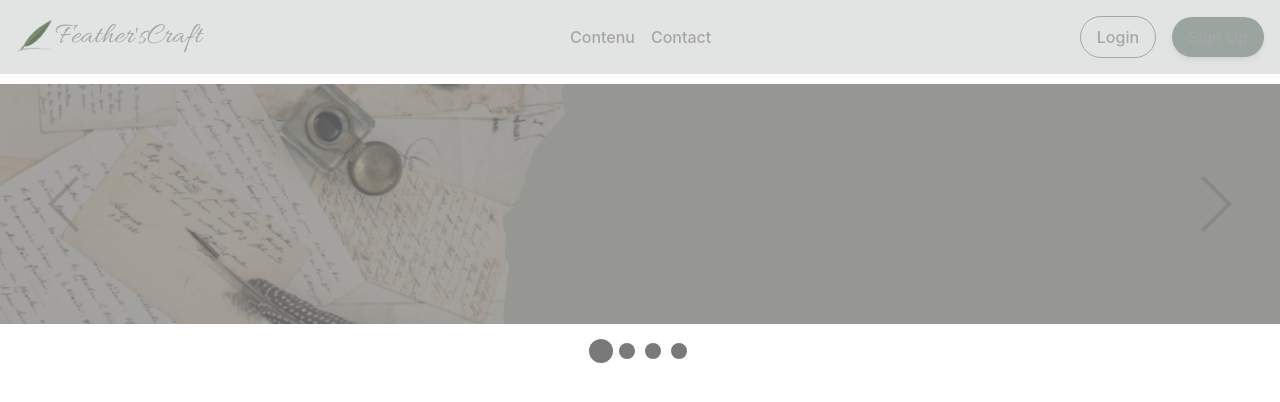
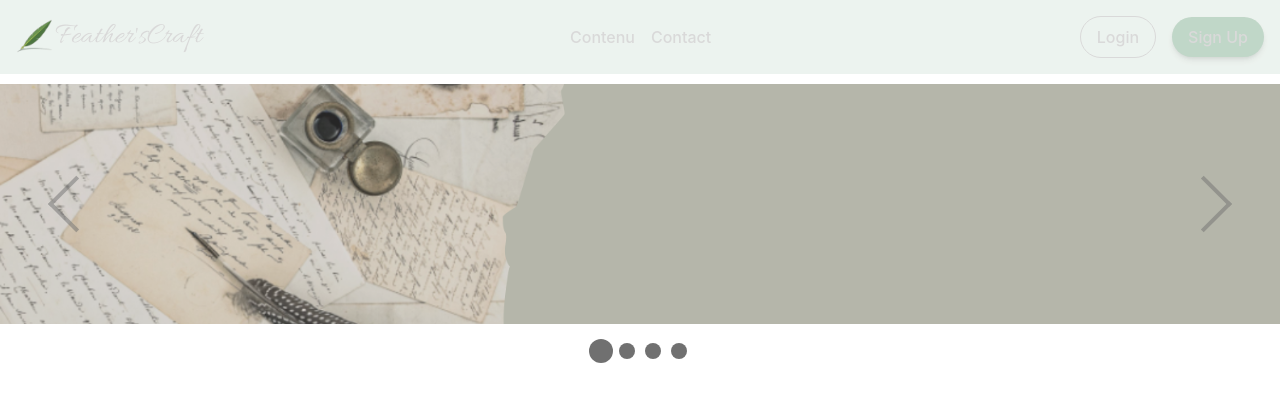
Before and after one commit to soumia-elyakni/inkCraft, a React (Create React App) app in the folder inkcraft-client/: page / in a window 1280 px wide. Shown: the top 402 px of the page. Built offline with nearby package versions, Linux system fonts and the light colour scheme.

Commit message:
change background contrast

```diff
--- a/inkcraft-client/src/assets/styles/styles.css
+++ b/inkcraft-client/src/assets/styles/styles.css
@@ -6,7 +6,7 @@
     /* backdrop-filter: grayscale(100%);
     backdrop-filter: blur(100px); */
     /* background-color: #E1DFD0; */
-    filter: contrast(30%);
+    filter: contrast(70%);
     width: 100%;
     height: 100vh;
     background-size: cover;
```
